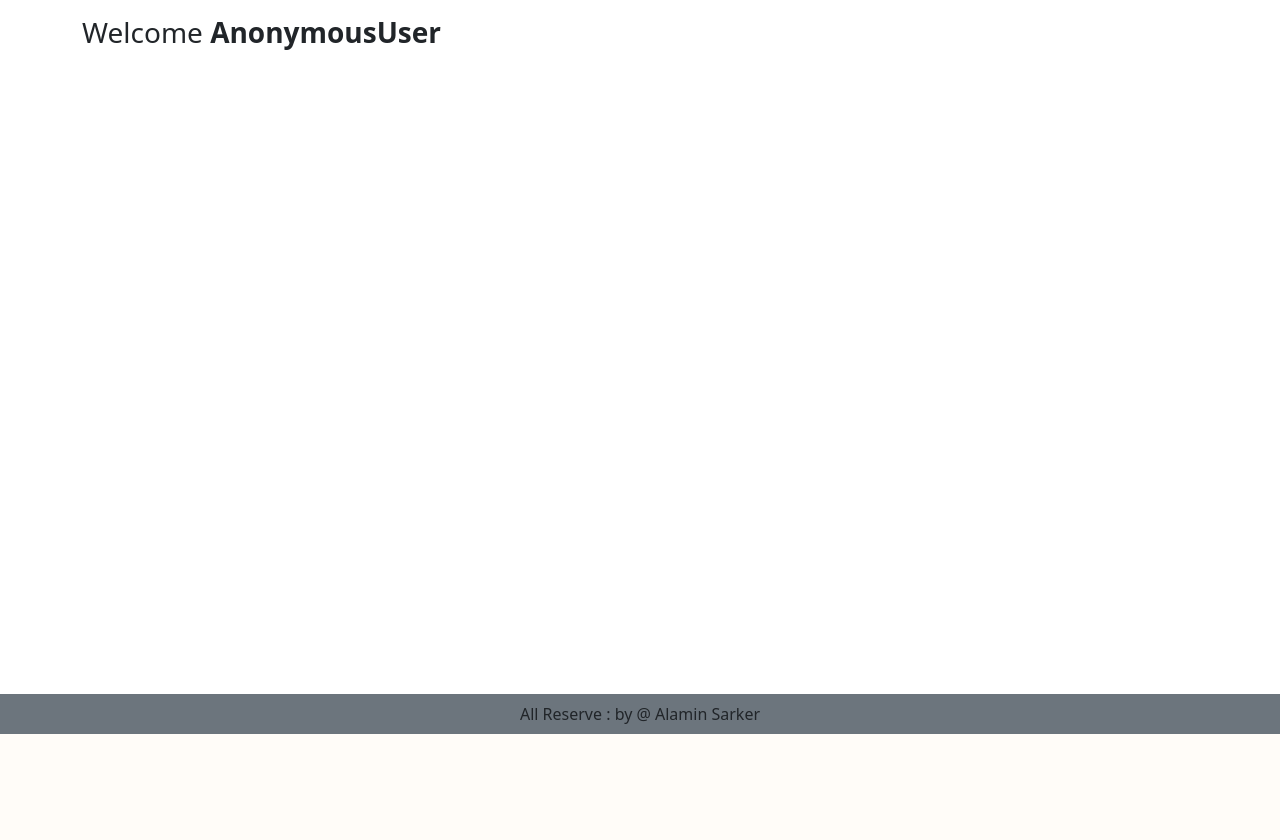
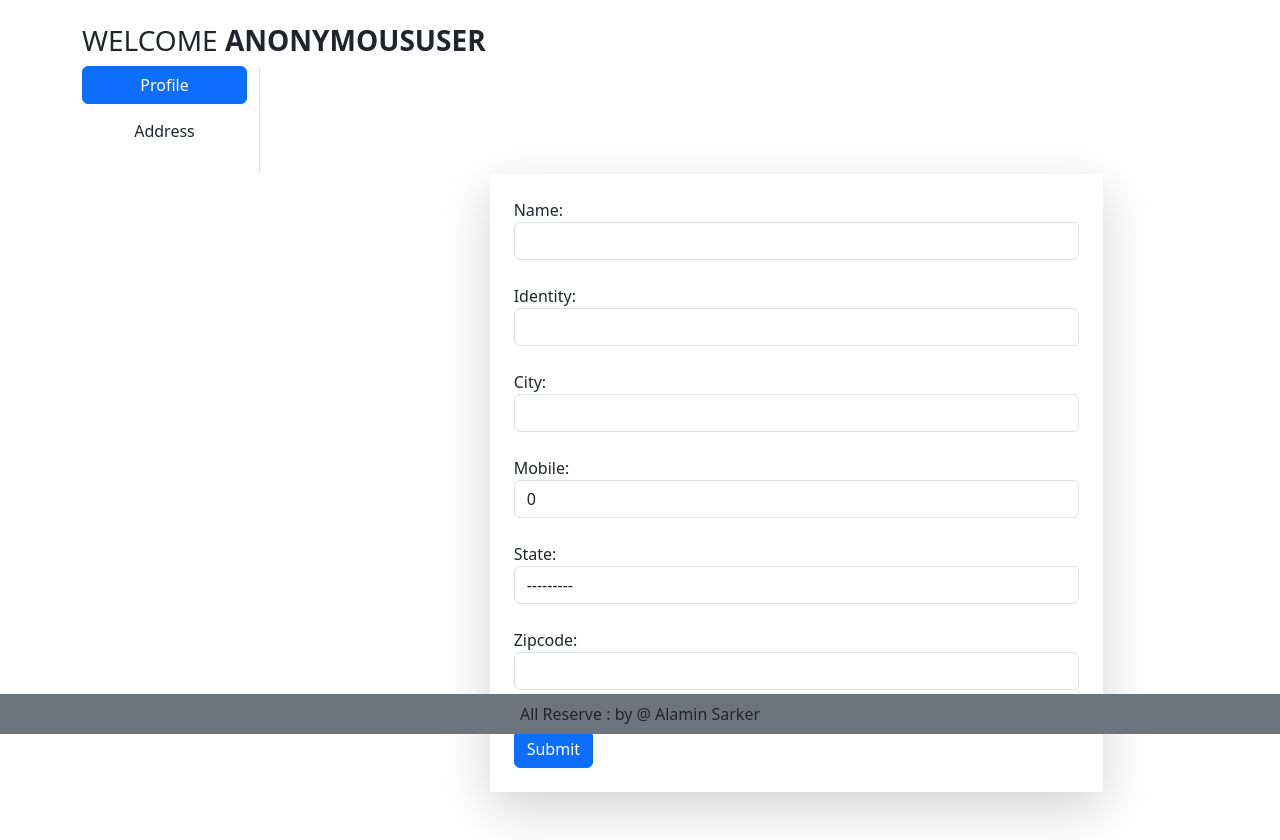
Before and after one commit to AlaminSarkerFRII/food_essentials, a Django app: page /profile/ in a window 1280 px wide. Shown: the part 66-906 px from the top of the page. Before the commit the page ends 800 px from the top, so only its background shows below. Run offline with Django 4.2, Linux system fonts and the light colour scheme.

Commit message:
added user profile and address section

```diff
--- a/mainapp/forms.py
+++ b/mainapp/forms.py
@@ -44,13 +44,13 @@ class MyPasswordResetForm(PasswordResetForm):
 class CustomerProfileForm(forms.ModelForm):
      class Meta:
           model = Customer
-          fields = ['name', 'user', 'identity', 'state', 'zipcode']
+          fields = ['name', 'identity', 'city', 'mobile', 'state', 'zipcode']
 
           widgets ={
-
                'name' : forms.TextInput(attrs={'class': 'form-control'}),
                'identity' : forms.TextInput(attrs={'class': 'form-control'}),
                'city' : forms.TextInput(attrs={'class': 'form-control'}),
                'mobile' : forms.NumberInput(attrs={'class': 'form-control'}),
+               'state' : forms.Select(attrs={'class': 'form-control'}),
                'zipcode' : forms.NumberInput(attrs={'class': 'form-control'})
           }
--- a/mainapp/templates/mainapp/userprofile.html
+++ b/mainapp/templates/mainapp/userprofile.html
@@ -1,11 +1,68 @@
-{% extends 'mainapp/base.html' %} {% load static %} {% block title %} Profile
-{% endblock %} {% block main-content %}
+{% extends 'mainapp/base.html' %} {% load static %}
 
-<div class="container">
-  <div class="row my-3 h-auto">
-    <h3>Welcome <strong>{{request.user}}</strong></h3>
+{% block title %} Profile {%endblock %}
+
+{% block main-content %}
+
+<div class="container my-4">
+
+  <div class="row">
+    <h3 class="text-uppercase">Welcome <strong>{{request.user}}</strong></h3>
+
+    <div class="col-sm-2 border-end">
+      <ul class="list-unstyled">
+        <li class="d-grid">
+          <a class="btn btn-primary" href="{% url 'profile'%}"> Profile </a>
+        </li>
+        <li class="d-grid">
+          <a class="btn my-2" href="{% url 'address'%}"> Address </a>
+        </li>
+      </ul>
+    </div>
+
+    <div class="col-sm-8 offset-sm-3 mb-4">
+      <form method="post" novalidate class="offset-sm-2 shadow-lg p-4">
+
+        {% comment %} <h4 class="text-center text-success">User Profile</h4>
+        {% endcomment %}
+
+        {% csrf_token %}
+
+        {% for fm in form %} {{fm.label_tag}} {{fm}}
+
+        <small class="text-danger"> {{fm.errors | striptags }} </small> <br/>
+
+        {% endfor %}
+
+      <div class="col-12 mt-3">
+
+        <button type="submit" class="btn btn-primary">Submit</button>
+
+        </div
+
+        <!--Commons Errors -->
+
+        {% if form.non_field_errors %} {% for error in form.non_field_errors %}
+
+        <p class="alert alert-danger my-5" role="alert">{{error}}</p>
+
+        {% endfor %} {% endif %}
+
+        <!--Commons Messages -->
+
+        {% if messages %} {% for message in messages %}
+
+        <div class="alert alert-{{message.tags}} my-5" role="alert">
+          {{message}}
+        </div>
+
+        {% endfor %}
+      {% endif %}
+
+      </form>
+    </div>
+
   </div>
 </div>
 
-
 {% endblock main-content %}
--- a/mainapp/urls.py
+++ b/mainapp/urls.py
@@ -1,5 +1,5 @@
 from django.urls import path
-from .views import home, about, contact, CategoryView, ProductDetails, CategoryTitleView, CustomerRegistrationView,CustomerProfileView
+from .views import home, about, contact, CategoryView, ProductDetails, CategoryTitleView, CustomerRegistrationView,CustomerProfileView, address
 
 from django.contrib.auth import views as auth_views
 from .forms import LoginForm,MyPasswordResetForm
@@ -14,7 +14,9 @@ urlpatterns = [
     path('product-details/<int:pk>',
          ProductDetails.as_view(), name='product-details'),
 
-    path('profile/',CustomerProfileView.as_view(), name='profile'),
+    path('profile/', CustomerProfileView.as_view(), name='profile'),
+    path('address/', address, name='address'),
+
 
     # ---- Authentication----
 
--- a/mainapp/views.py
+++ b/mainapp/views.py
@@ -1,6 +1,6 @@
 from django.shortcuts import render
 from django.views import View
-from .models import Products
+from .models import Products, Customer
 from .forms import CustormerRegistrationForm,CustomerProfileForm
 from django.contrib import messages
 
@@ -82,4 +82,27 @@ class CustomerProfileView(View):
         return render(request,'mainapp/userprofile.html', locals())
 
     def post(self, request):
+        form = CustomerProfileForm(request.POST)
+
+        if form.is_valid():
+            user = request.user
+            name = form.cleaned_data['name']
+            identity = form.cleaned_data['identity']
+            city = form.cleaned_data['city']
+            state = form.cleaned_data['state']
+            mobile = form.cleaned_data['mobile']
+            zipcode = form.cleaned_data['zipcode']
+
+            reg = Customer(user=user,name=name, identity=identity, city=city, mobile=mobile,state=state,zipcode=zipcode)
+
+            reg.save()
+            messages.success(request,"Congratulations ! you have successfully save profile")
+        else:
+            messages.warning(request,"Invalid profile Data");
+
         return render(request,'mainapp/userprofile.html', locals())
+
+def address(request):
+    address = Customer.objects.filter(user=request.user)
+
+    return render(request,'mainapp/address.html',locals())
```
Also changed, not shown: mainapp/templates/mainapp/address.html (added, +50 -0 lines), db.sqlite3.
